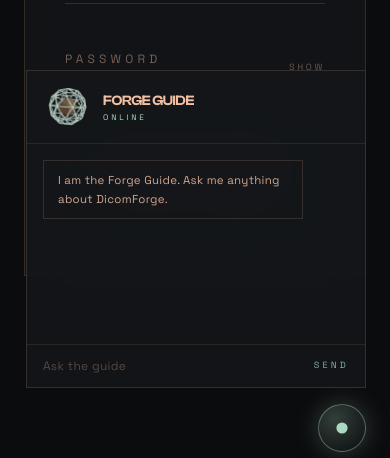
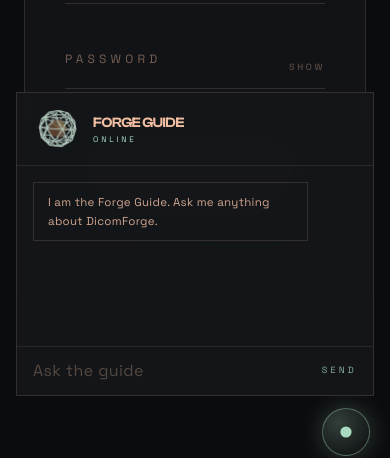
Before and after one commit to sreyashp07/DICOMForge, a Next.js app in the folder frontend/: page /access in a window 390 px wide. Both pictures are taken after a click on the button 342 px from the left and 796 px from the top of the page. Shown: the part 368-826 px from the top of the page. Built offline with nearby package versions, Linux system fonts and the light colour scheme; no server answers.

Commit message:
fix(guide): chat panel goes full-width drawer on mobile, 16px input prevents iOS zoom, orb clears mobile logout

```diff
--- a/frontend/src/components/guide/ChatGuide.tsx
+++ b/frontend/src/components/guide/ChatGuide.tsx
@@ -50,7 +50,7 @@
         onClick={() => setOpen((v) => !v)}
         aria-label={open ? "Close forge guide" : "Open forge guide"}
         whileHover={{ scale: 1.08 }}
-        className="fixed bottom-6 right-6 z-[9400] flex h-12 w-12 items-center justify-center rounded-full border border-mint/40"
+        className="fixed bottom-5 right-5 z-[9400] flex h-12 w-12 items-center justify-center rounded-full border border-mint/40 md:bottom-6 md:right-6"
         style={{
           background:
             "radial-gradient(circle at 35% 30%, rgba(169,217,192,0.25), rgba(11,12,14,0.9))",
@@ -71,10 +71,10 @@
             animate={{ opacity: 1, y: 0, scale: 1 }}
             exit={{ opacity: 0, y: 18, scale: 0.97, transition: { duration: 0.25 } }}
             transition={{ duration: 0.45, ease: [0.22, 1, 0.36, 1] }}
-            className="fixed bottom-[5.5rem] right-6 z-[9400] flex w-[min(92vw,340px)] flex-col border border-peach/15 bg-surface/85 backdrop-blur-xl"
+            className="fixed bottom-20 right-4 left-4 z-[9400] flex flex-col border border-peach/15 bg-surface/90 backdrop-blur-xl sm:left-auto sm:right-6 sm:bottom-[5.5rem] sm:w-[min(92vw,340px)]"
           >
             <div className="flex items-center gap-3 border-b border-peach/10 px-4 py-3">
-              <div className="h-12 w-12">
+              <div className="h-12 w-12 shrink-0">
                 <GuideOrb thinking={thinking} />
               </div>
               <div>
@@ -87,7 +87,7 @@
               </div>
             </div>
 
-            <div ref={listRef} className="flex max-h-[44vh] min-h-[200px] flex-col gap-3 overflow-y-auto px-4 py-4">
+            <div ref={listRef} className="flex max-h-[44vh] min-h-[180px] flex-col gap-3 overflow-y-auto px-4 py-4" data-lenis-prevent>
               {msgs.map((m, i) => (
                 <div
                   key={i}
@@ -118,7 +118,7 @@
                 onKeyDown={(e) => e.key === "Enter" && send()}
                 placeholder="Ask the guide"
                 spellCheck={false}
-                className="flex-1 bg-transparent text-[12px] tracking-wide text-peach outline-none placeholder:text-peach/30"
+                className="flex-1 bg-transparent text-base tracking-wide text-peach outline-none placeholder:text-peach/30 sm:text-[12px]"
                 style={{ fontFamily: "var(--font-space)", caretColor: "var(--color-mint)" }}
               />
               <button
```
